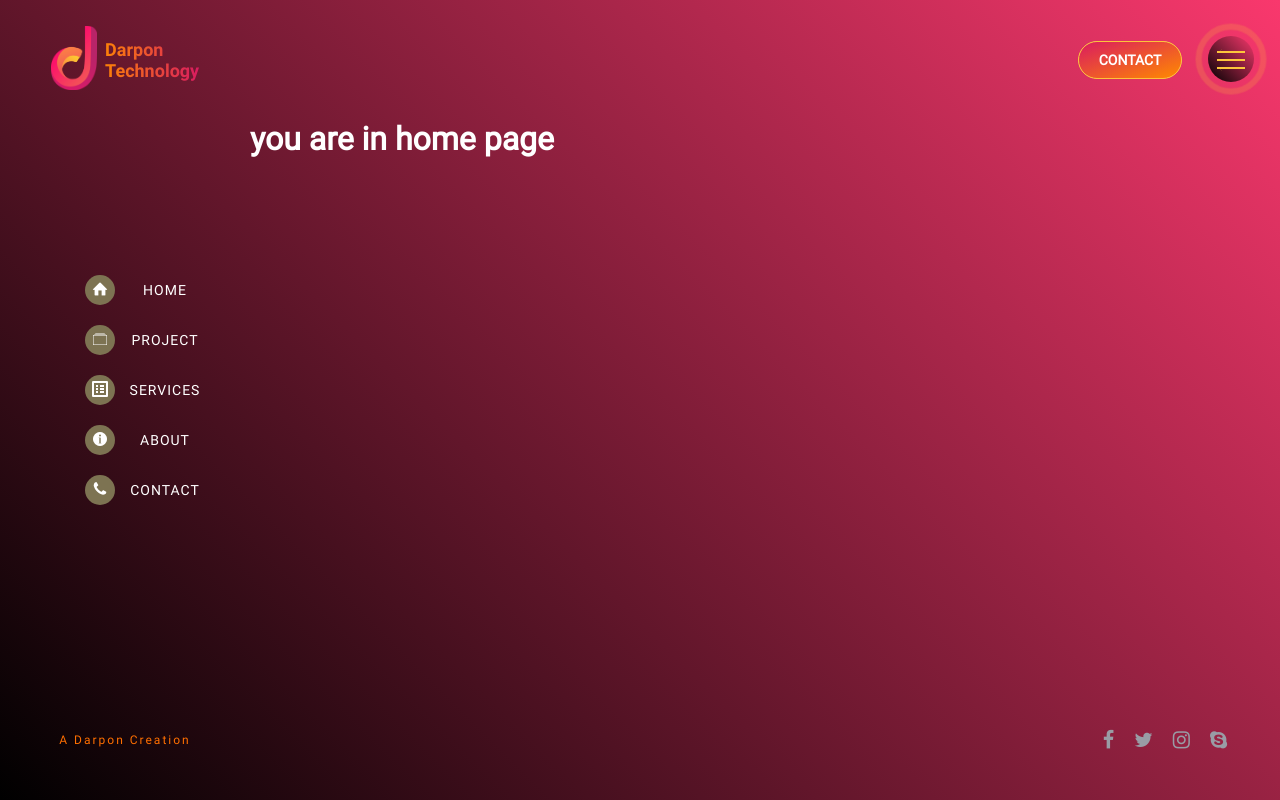
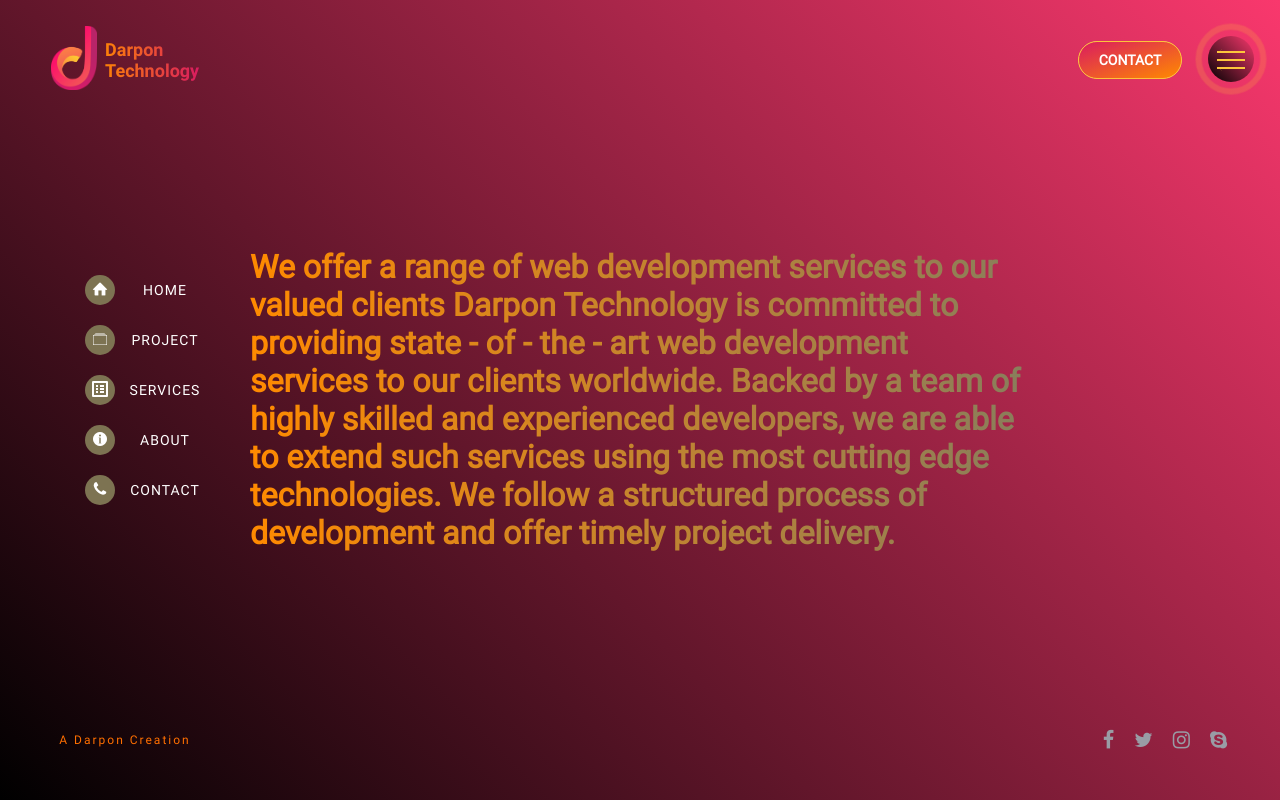
Before and after one commit to kabirswe/Darpon, a Django app: page / in a window 1280 px wide. Run offline with Django 3.2, Linux system fonts and the light colour scheme; parts of the project's set-up code (start-up, migrations or seed data) failed here and were passed over; some libraries are stand-ins or nearby versions.

Commit message:
home page..

```diff
--- a/src/page/static/page/css/home.css
+++ b/src/page/static/page/css/home.css
@@ -1,3 +1,9 @@
 .home-page {
-    margin-top: 120px;
+    display: flex;
+    align-items: center;
+    justify-content: center;
+    height: 100vh;
 }
+
+.home-page h1 {
+}
--- a/src/page/templates/page/home.html
+++ b/src/page/templates/page/home.html
@@ -15,6 +15,11 @@
 
 {% block content %}
 <div class="home-page">
-	<h1 class="text-center">you are in home page</h1>
+	<h1 class="txt-effect2 text-center">We offer a range of web development services to our valued clients Darpon
+Technology is committed to providing state - of - the - art web development
+services to our clients worldwide. Backed by a team of highly skilled and
+experienced developers, we are able to extend such services using the
+most cutting edge technologies. We follow a structured process of
+development and offer timely project delivery.</h1>
 </div>
 {% endblock content %}
--- a/src/static/darpon/assets/css/style.css
+++ b/src/static/darpon/assets/css/style.css
@@ -42,9 +42,18 @@ body {
     font-family: 'Roboto-Regular';
 }
 
-.txt-effect{
+.txt-effect {
     background: -webkit-gradient(linear,left top,right top,from(#ff8a00),to(#da1b60));
     background: linear-gradient(to right,#ff8a00,#da1b60);
+    -webkit-background-clip: text;
+    -webkit-text-fill-color: transparent;
+    -webkit-box-decoration-break: clone;
+    box-decoration-break: clone;
+}
+
+.txt-effect2 {
+    background: -webkit-gradient(linear,left top,right top,from(#ff8a00),to(#887e5c));
+    background: linear-gradient(to right,#ff8a00,#887e5c);
     -webkit-background-clip: text;
     -webkit-text-fill-color: transparent;
     -webkit-box-decoration-break: clone;
```
